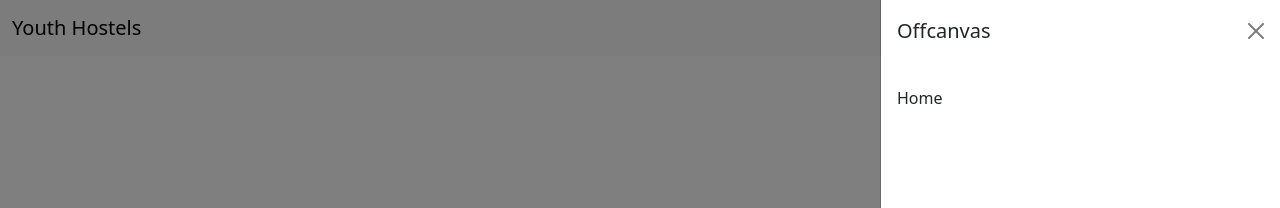
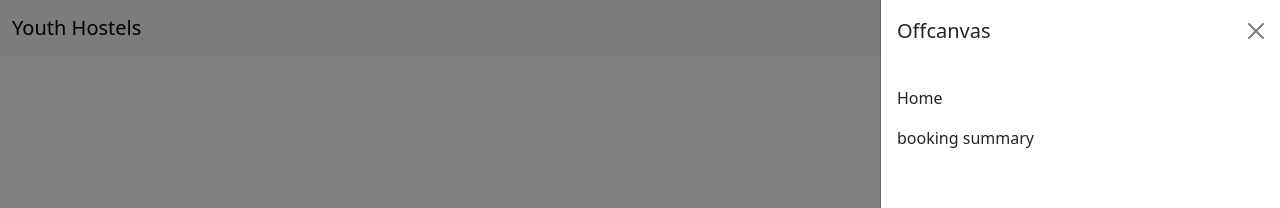
Before and after one commit to Jeko86/FEWD_CW1_2324, a React (Create React App) app in the folder frontend/: page / in a window 1280 px wide. Both pictures are taken after a click on the button 1240 px from the left and 28 px from the top of the page. Shown: the top 208 px of the page. Built offline with nearby package versions, Linux system fonts and the light colour scheme; no server answers.

Commit message:
implemntation navbar

```diff
--- a/frontend/src/components/NavigationBar.js
+++ b/frontend/src/components/NavigationBar.js
@@ -23,6 +23,7 @@ function OffcanvasNavbar() {
             <Offcanvas.Body>
               <Nav className="justify-content-end flex-grow-1 pe-3">
                 <Nav.Link href="/">Home</Nav.Link>
+                <Nav.Link href="/booking">booking summary</Nav.Link>
 
               </Nav>
             </Offcanvas.Body>
```
